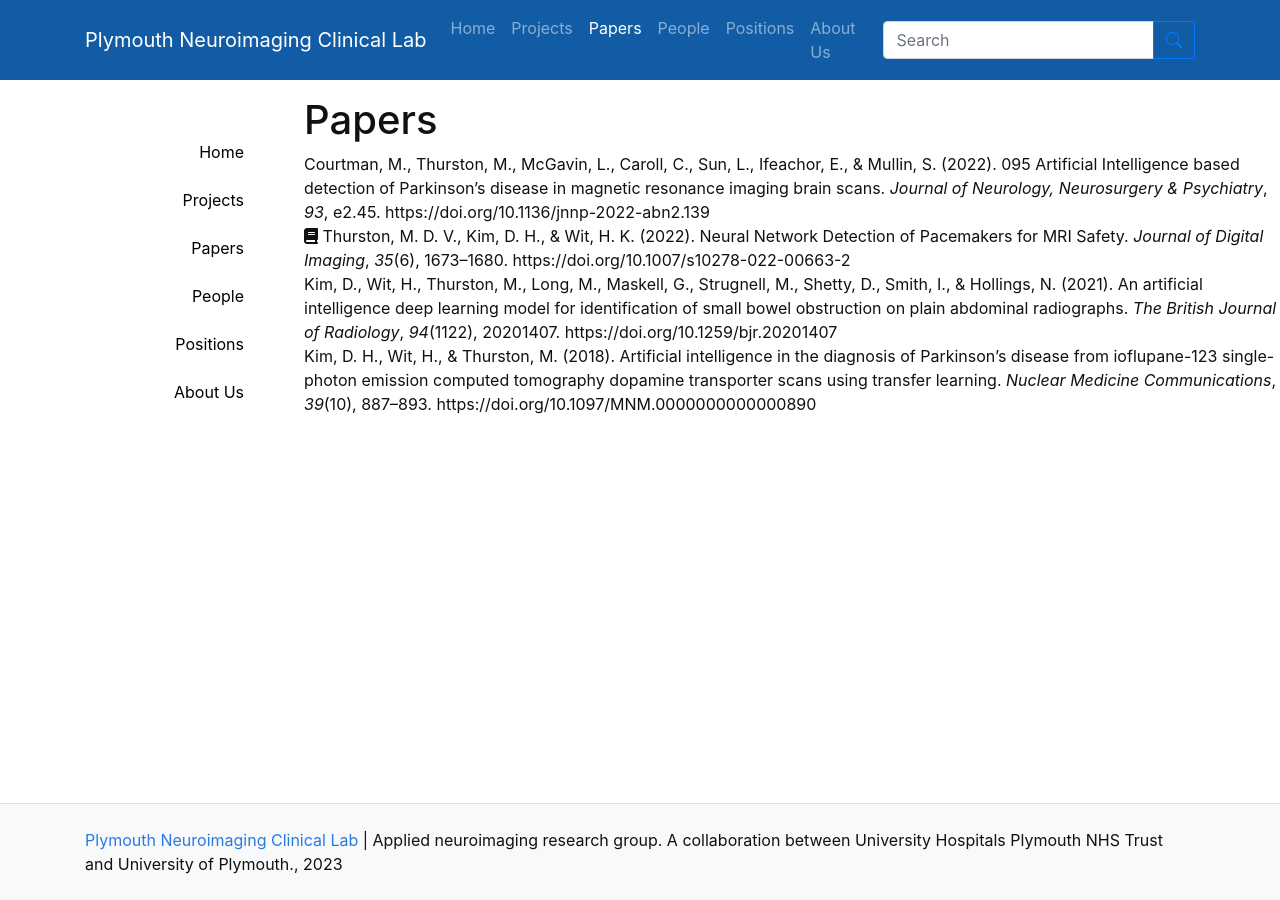
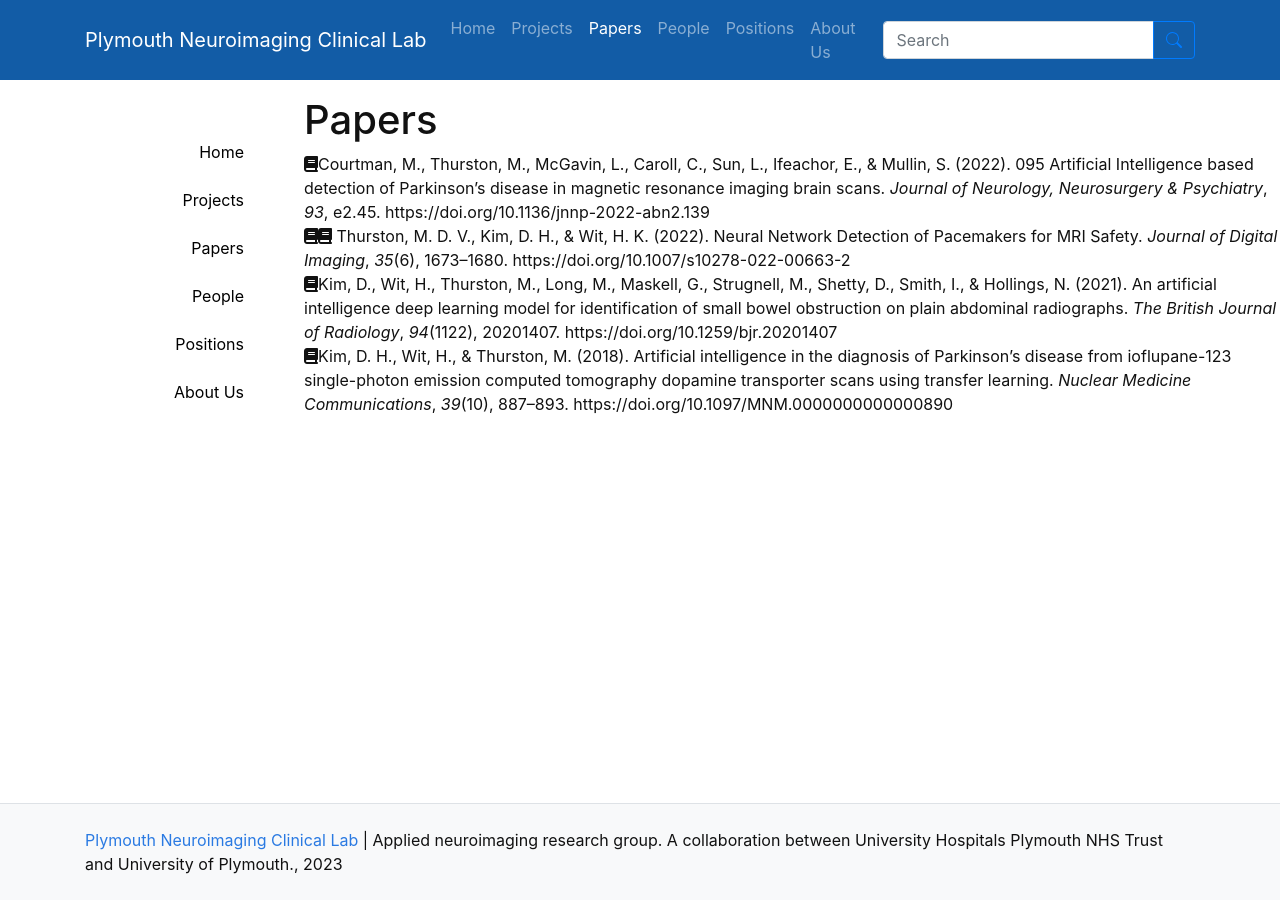
Before and after one commit to sustainsw/sustainsw.github.io, a Jekyll site: the page built from pages/papers.md, in a window 1280 px wide. Built offline with Jekyll 4.4.1, drawn with Linux system fonts in a browser that asks for light colours.

Commit message:
FontAwesome book icon (in CSS)

```diff
--- a/pages/papers.md
+++ b/pages/papers.md
@@ -5,10 +5,21 @@ nav_order: 2
 ---
 
 {% raw %}
+<style>
+div.csl-entry::before {
+  font-family: FontAwesome;
+  content: '\f02d'; /* fontawesome book */
+}
+</style>
+
 <div class="csl-bib-body">
+
   <div data-csl-entry-id="article" class="csl-entry">Courtman, M., Thurston, M., McGavin, L., Caroll, C., Sun, L., Ifeachor, E., &#38; Mullin, S. (2022). 095 Artificial Intelligence based detection of Parkinson’s disease in magnetic resonance imaging brain scans. <i>Journal of Neurology, Neurosurgery &#38; Psychiatry</i>, <i>93</i>, e2.45. https://doi.org/10.1136/jnnp-2022-abn2.139</div>
+
   <div data-csl-entry-id="thurston_neural_2022" class="csl-entry"><i class="fa-solid fa-book"></i> Thurston, M. D. V., Kim, D. H., &#38; Wit, H. K. (2022). Neural Network Detection of Pacemakers for MRI Safety. <i>Journal of Digital Imaging</i>, <i>35</i>(6), 1673–1680. https://doi.org/10.1007/s10278-022-00663-2</div>
+
   <div data-csl-entry-id="kim_artificial_2021" class="csl-entry">Kim, D., Wit, H., Thurston, M., Long, M., Maskell, G., Strugnell, M., Shetty, D., Smith, I., &#38; Hollings, N. (2021). An artificial intelligence deep learning model for identification of small bowel obstruction on plain abdominal radiographs. <i>The British Journal of Radiology</i>, <i>94</i>(1122), 20201407. https://doi.org/10.1259/bjr.20201407</div>
+
   <div data-csl-entry-id="kim_artificial_2018" class="csl-entry">Kim, D. H., Wit, H., &#38; Thurston, M. (2018). Artificial intelligence in the diagnosis of Parkinson’s disease from ioflupane-123 single-photon emission computed tomography dopamine transporter scans using transfer learning. <i>Nuclear Medicine Communications</i>, <i>39</i>(10), 887–893. https://doi.org/10.1097/MNM.0000000000000890</div>
 </div>
 {% endraw %}
```
